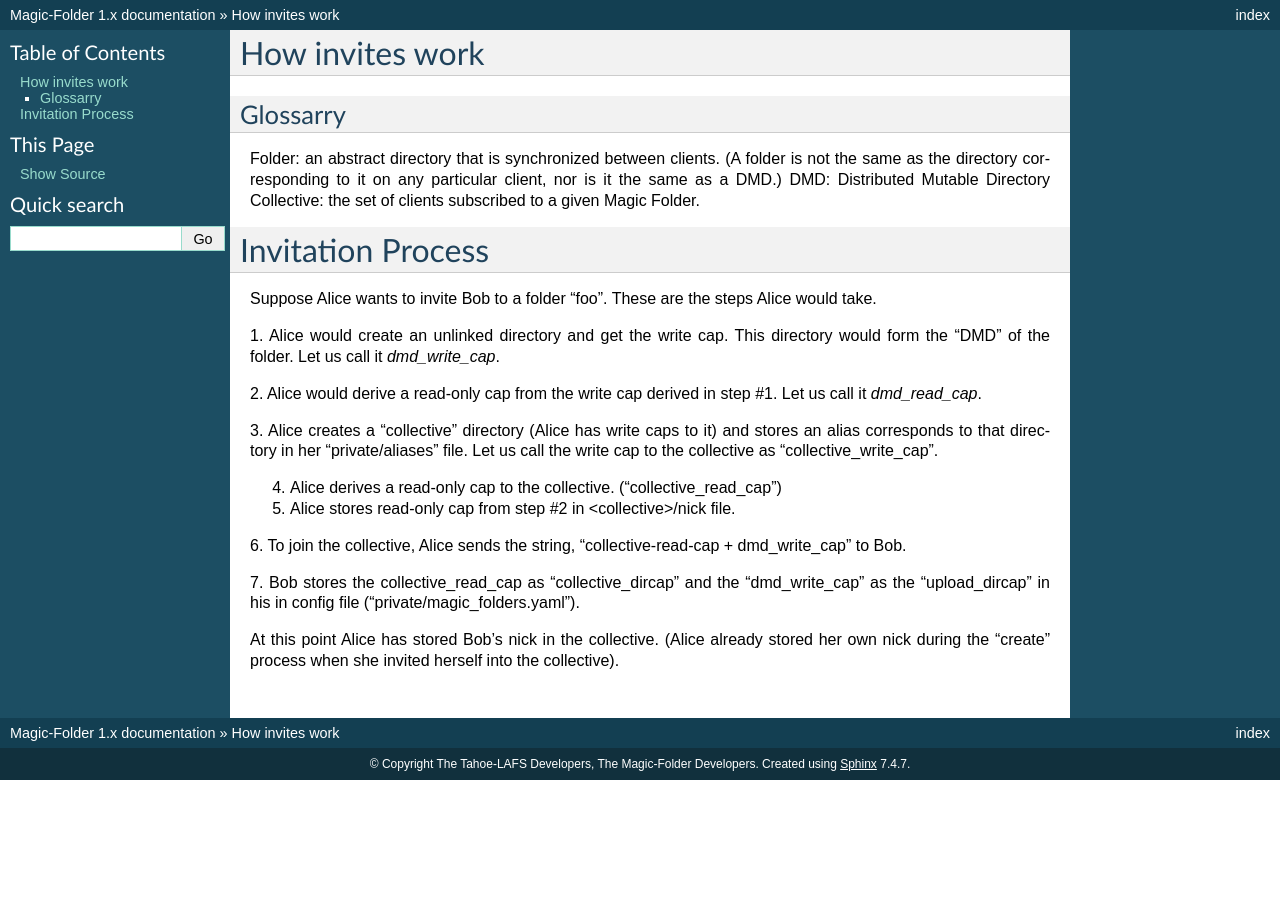
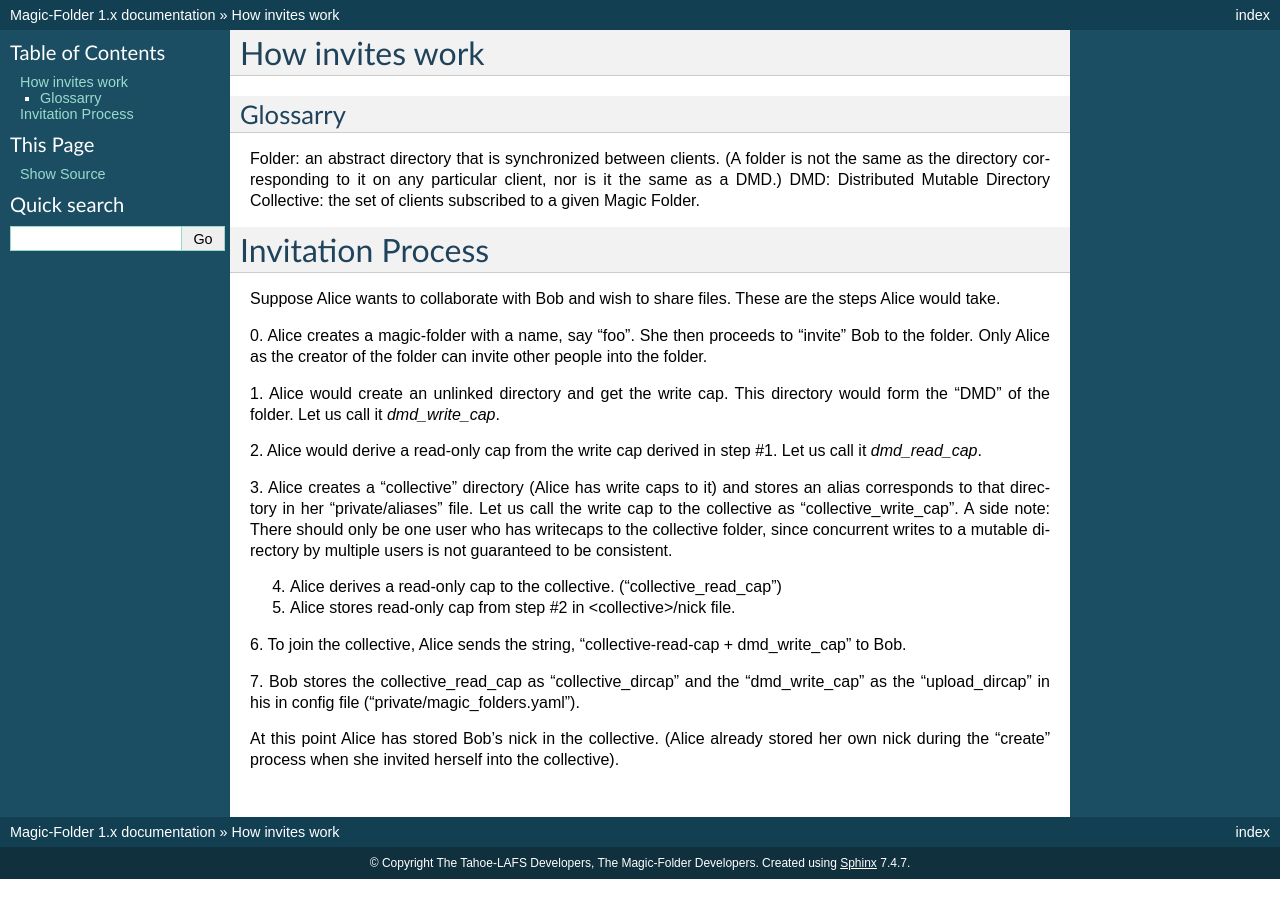
Before and after one commit to tahoe-lafs/magic-folder, a Sphinx documentation site: the page built from docs/invites.rst, in a window 1280 px wide. Built offline with Sphinx 7.4.7, drawn with Linux system fonts in a browser that asks for light colours; pages that are not in the unit, such as notebooks, are missing from menus.

Commit message:
add clarification on who can hold the writecaps to collective

```diff
--- a/docs/invites.rst
+++ b/docs/invites.rst
@@ -17,8 +17,12 @@ Collective: the set of clients subscribed to a given Magic Folder.
 Invitation Process
 ==================
 
-Suppose Alice wants to invite Bob to a folder "foo". These are the
-steps Alice would take.
+Suppose Alice wants to collaborate with Bob and wish to share files.
+These are the steps Alice would take.
+
+0. Alice creates a magic-folder with a name, say "foo". She then proceeds
+to "invite" Bob to the folder. Only Alice as the creator of the folder
+can invite other people into the folder.
 
 1. Alice would create an unlinked directory and get the write cap. This
 directory would form the "DMD" of the folder. Let us call it `dmd_write_cap`.
@@ -29,7 +33,10 @@ step #1. Let us call it `dmd_read_cap`.
 3. Alice creates a "collective" directory (Alice has write caps to it)
 and stores an alias corresponds to that directory in her
 "private/aliases" file. Let us call the write cap to the collective
-as "collective_write_cap".
+as "collective_write_cap". A side note: There should only be one user
+who has writecaps to the collective folder, since concurrent writes
+to a mutable directory by multiple users is not guaranteed to be
+consistent.
 
 4. Alice derives a read-only cap to the collective. ("collective_read_cap")
 
```
